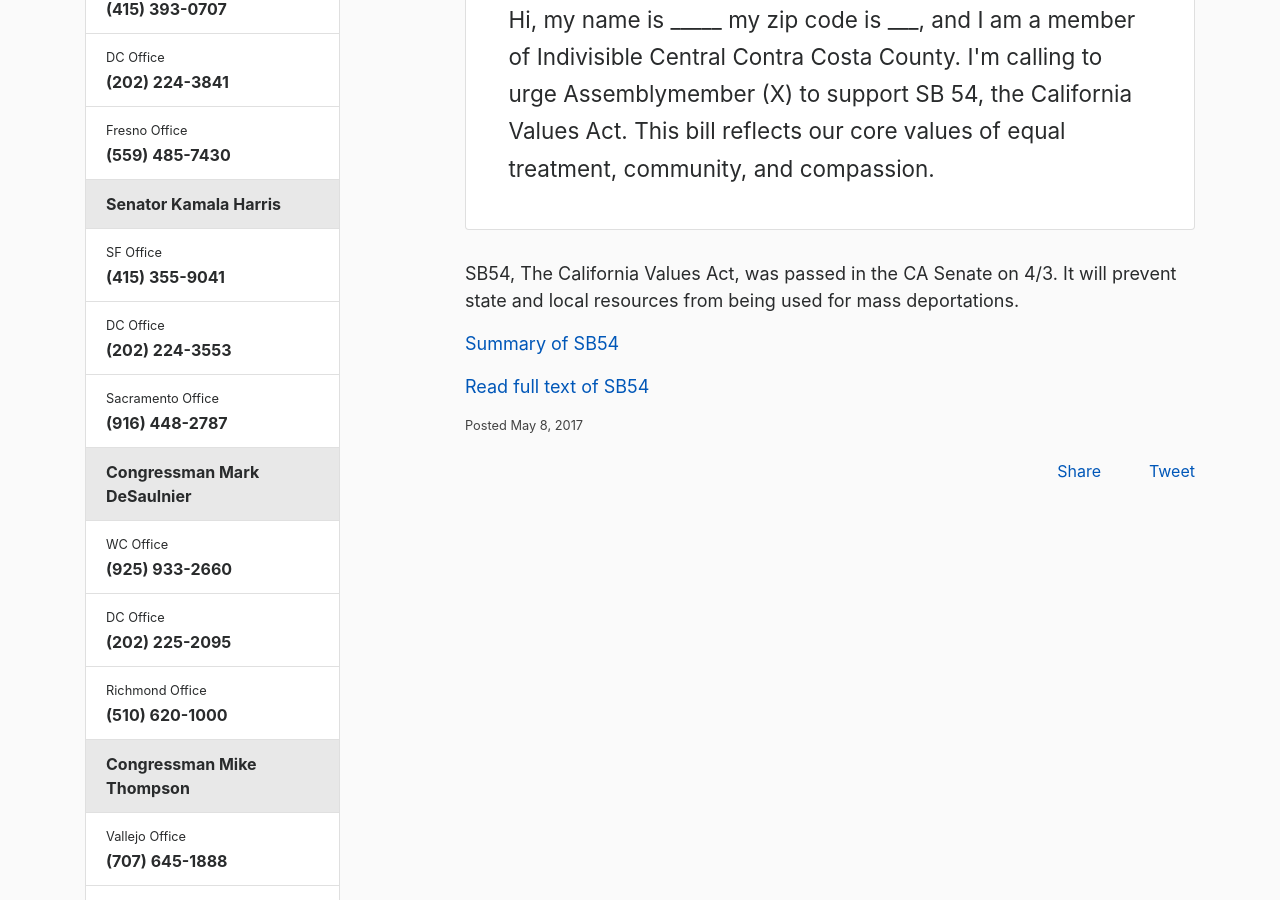
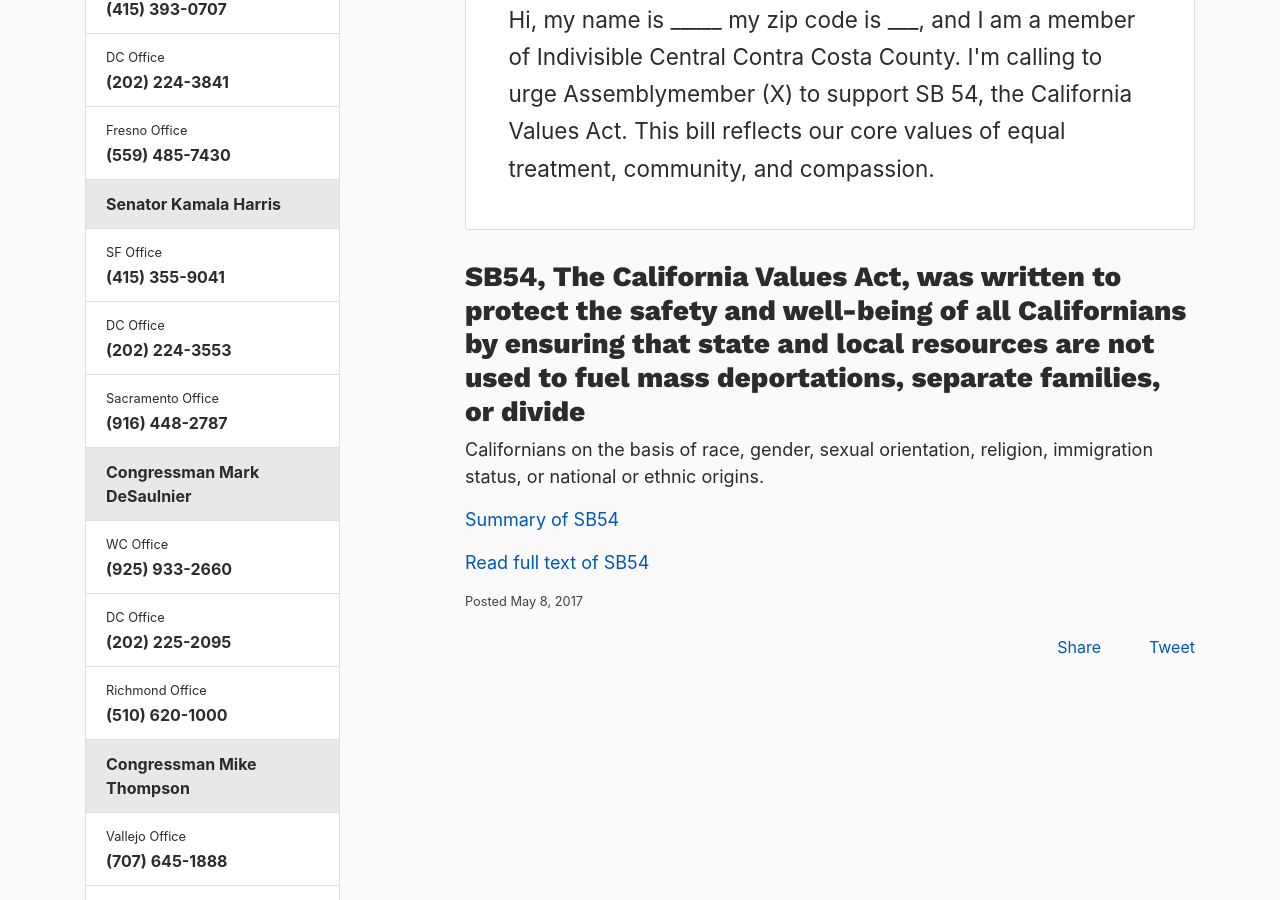
Before and after one commit to IndivisibleTemplate/BasicTemplate, a Jekyll site: the page built from _posts/2017-05-08-sb54-ca-values-act.markdown, in a window 1280 px wide and 900 px high, scrolled down 723 px. Built offline with Jekyll 4.4.1, drawn with Linux system fonts in a browser that asks for light colours; nearby versions of some CDN libraries; comment, search, counter and statistics services are not loaded.

Commit message:
Updated Sb54 Ca Values Act

```diff
--- a/_posts/2017-05-08-sb54-ca-values-act.markdown
+++ b/_posts/2017-05-08-sb54-ca-values-act.markdown
@@ -12,8 +12,9 @@
   I'm calling to urge Assemblymember (X) to support SB 54, the California Values Act. This bill reflects our core values of equal treatment, community, and compassion.
 ---
 
-SB54, The California Values Act, was passed in the CA Senate on 4/3. It will prevent state and local resources from being used for mass deportations.
-
+### SB54, The California Values Act, was written to protect the safety and well-being of all Californians by ensuring that state and local resources are not used to fuel mass deportations, separate families, or divide
+Californians on the basis of race, gender, sexual orientation, religion, immigration
+status, or national or ethnic origins.
 
 [Summary of SB54](http://acluscv.org/wp-content/uploads/2016/12/SB-54-De-Leon-CA-Values-Act-1-1.pdf)
 
```
